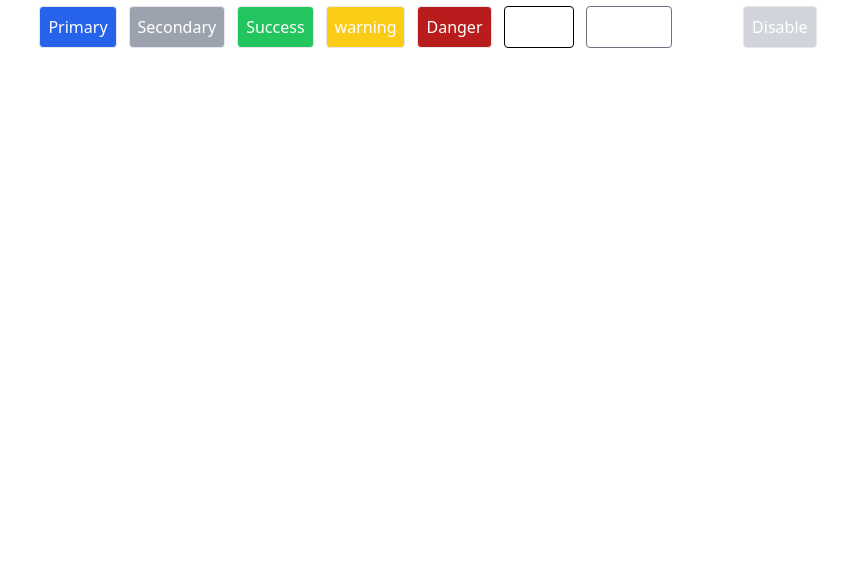
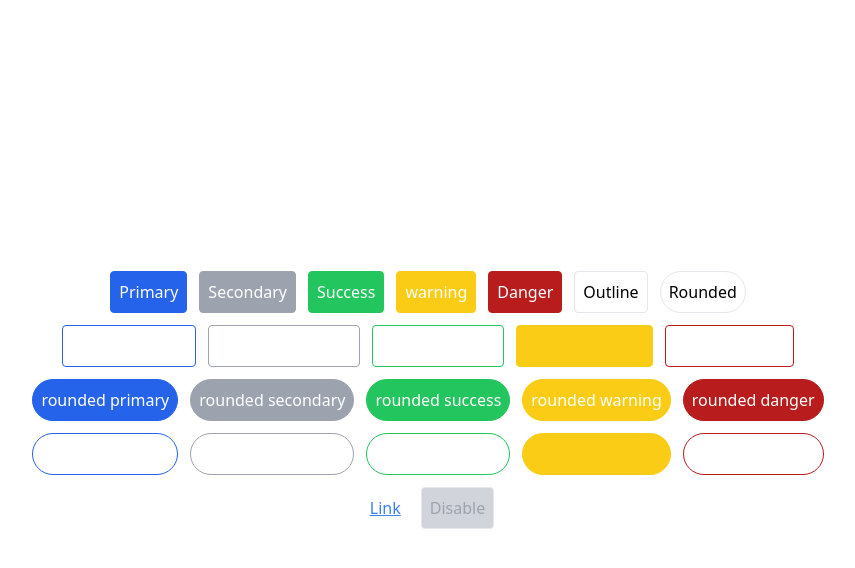
Before and after one commit to priyakh87/UI-components, a React (Create React App) app: page / in a window 1280 px wide. Shown: the top 568 px of the page, without its empty margins (212-1067 px from the left). Built offline with nearby package versions, Linux system fonts and the light colour scheme.

Commit message:
buttons components - added all types of buttons

```diff
--- a/package.json
+++ b/package.json
@@ -10,6 +10,7 @@
     "prop-types": "^15.8.1",
     "react": "^18.2.0",
     "react-dom": "^18.2.0",
+    "react-icons": "^4.12.0",
     "react-scripts": "5.0.1",
     "web-vitals": "^2.1.4"
   },
--- a/src/App.js
+++ b/src/App.js
@@ -4,7 +4,7 @@ import Buttons from './types-component/Buttons';
 
 function App() {
   return (
-    <div className="App">
+    <div className="App min-h-screen justify-center flex flex-col">
    <Buttons/>
     </div>
   );
--- a/src/components/Button.js
+++ b/src/components/Button.js
@@ -12,14 +12,19 @@ rounded,
 outline,
 link,
 disable}){
-    const classes=classNames(`px-2 py-2 m-1.5 text-white rounded border`,
-    {'bg-blue-600':primary,
-    'bg-gray-400':secondary,
-    'bg-green-500':success,
-    'bg-red-700':danger,
-    'bg-yellow-400':warning,
-    'text-black border-black':outline,
-    'text-gray-600 border-gray-500':rounded,
+    const classes=classNames(`px-2 py-2 m-1.5 rounded border`,
+    {'bg-blue-600 border-blue-600 text-white':primary,
+    'bg-gray-400 border-gray-400 text-white':secondary,
+    'bg-green-500 border-green-500 text-white':success,
+    'bg-red-700 border-red-700 text-white':danger,
+    'bg-yellow-400 border-yellow-400 text-white':warning,
+    'bg-transparent':outline,
+    'text-blue-600':outline && primary,
+    'text-gray-700':outline && secondary,
+    'text-green-500':outline && success,
+    'text-red-700':outline && danger,
+    'text-yellow-400':outline && warning,
+    'rounded-full':rounded,
     'text-blue-500 underline border-0':link,
     'text-gray-400 bg-gray-300 pointer-events-none':disable
 })
--- a/src/types-component/Buttons.js
+++ b/src/types-component/Buttons.js
@@ -7,8 +7,31 @@ function Buttons(){
          <Button success>Success</Button>
          <Button warning>warning</Button>
          <Button danger>Danger</Button>
-         <Button outline>outline    </Button>
+         <Button outline>Outline</Button>
          <Button rounded>Rounded</Button>
+         <br/>
+
+         <Button outline primary>outline primary    </Button>
+         <Button outline secondary>outline secondary   </Button>
+         <Button outline success>outline  success  </Button>
+         <Button outline warning>outline  warning  </Button>
+         <Button outline danger>outline danger   </Button>
+
+         <br/>
+
+         <Button rounded primary>rounded primary    </Button>
+         <Button rounded secondary>rounded secondary   </Button>
+         <Button rounded success>rounded  success  </Button>
+         <Button rounded warning>rounded  warning  </Button>
+         <Button rounded danger>rounded danger   </Button>
+         <br/>
+
+         <Button outline rounded primary>rounded primary    </Button>
+         <Button outline rounded secondary>rounded secondary   </Button>
+         <Button outline rounded success>rounded  success  </Button>
+         <Button outline rounded warning>rounded  warning  </Button>
+         <Button outline  rounded danger>rounded danger   </Button>
+         <br/>
          <Button link >Link</Button>
          <Button disable >Disable</Button>
     </div>)
```
Also changed, not shown: 1 other file (tests, documents, lock files or other folders).
